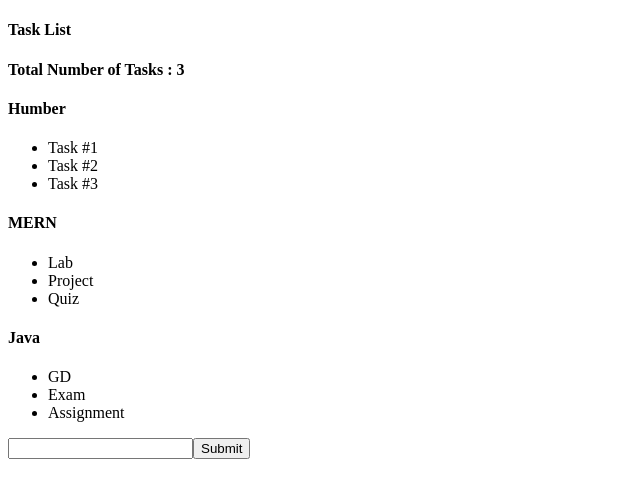
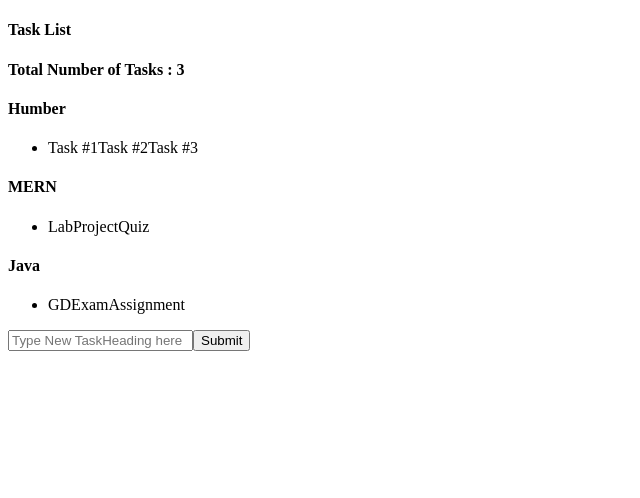
Before and after one commit to SudhirDeshwal/React_LabWork, a React (Create React App) app: page / in a window 1280 px wide. Shown: the top 498 px of the page, without its empty margins (0-640 px from the left). Built offline with nearby package versions, Linux system fonts and the light colour scheme.

Commit message:
name changed

```diff
--- a/src/AddTaskform.js
+++ b/src/AddTaskform.js
@@ -3,31 +3,33 @@
 class AddTaskform extends Component {
 
     state = {
-        value: '',
+        TaskName: '',
       };
 
       handleChange =(e)=>{
             this.setState(
-            {value:e.target.value}
+            {TaskName:e.target.value}
             )}
 
             handlesubmit = (e) => {
                 e.preventDefault();
-                this.props.addtask(this.state.value);
-               this.setState({ value: '' });
+                this.props.addtask(this.state.TaskName);
+              this.setState({ TaskName: '' });
               };
+
+
 
       render(){
 
         return (
          <form  onSubmit={this.handlesubmit}>
          <input type="text"
-         value={this.state.value}
-         onChange = {this.handleChange}
+       value={this.state.TaskName}
+        placeholder= "Type New TaskHeading here"
+        onChange = {this.handleChange} ></input>
 
-         ></input>
 
-         <input type="submit"></input>
+    <input type="submit"></input>
          </form>
          );}
 
--- a/src/App.js
+++ b/src/App.js
@@ -37,7 +37,7 @@
     return {
       tasklist : [ ...prevState.tasklist , {
         title: title,
-        tasks: ['newTask #1' ,'newTask #2', 'newTask #3'],
+        tasks: ['T1','T2','T3'] ,
         id: (this.previd += 1),}
       ]
     }
--- a/src/Tasklist.js
+++ b/src/Tasklist.js
@@ -7,12 +7,16 @@
          <div>
         {/* <input type="text" onChange={props.added}></input>      */}
         <h4>{props.title}</h4>
-        <ul>
+         <ul>
+    <li>{props.item}</li>
+         </ul>
+
+        {/* <ul>
           {props.item.map((t) => (
               <li>{t}</li> )
           ) }
 
-          </ul>
+          </ul> */}
         </div>
 
          );
```
